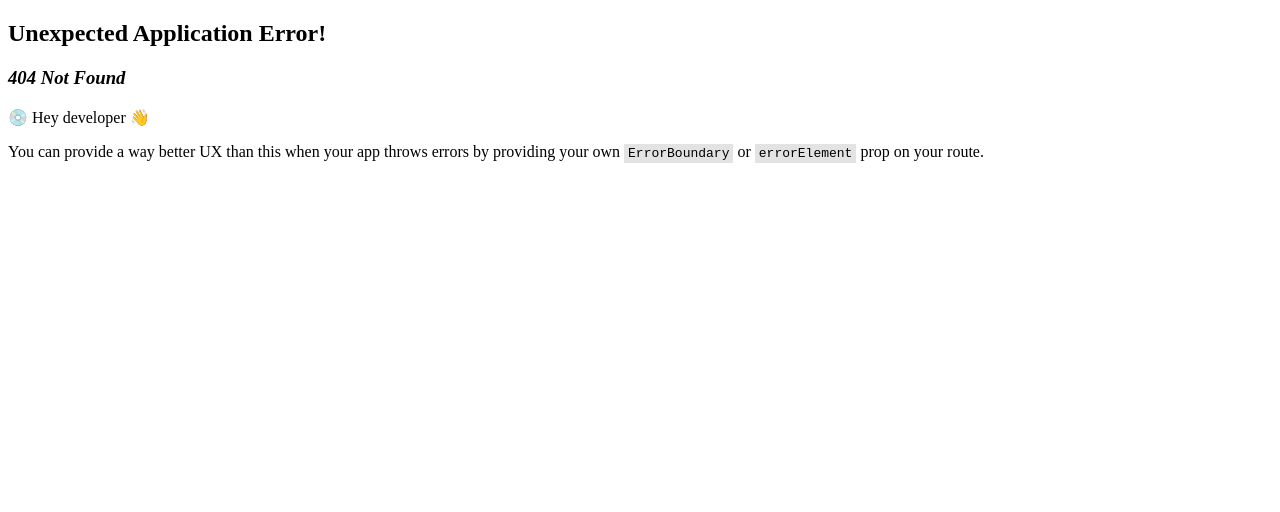
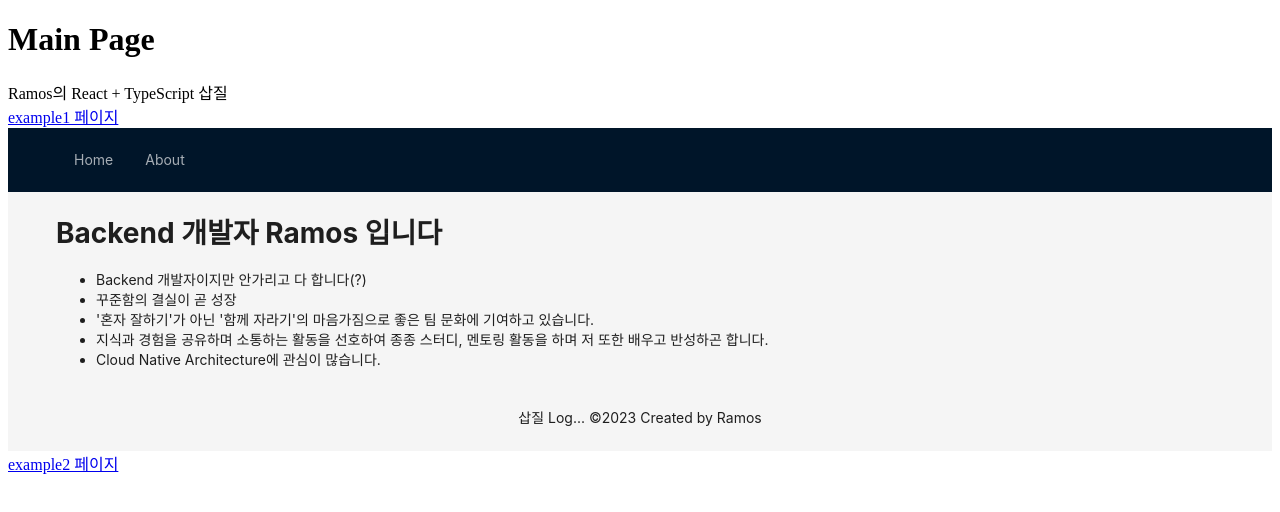
Before and after one commit to alanhakhyeonsong/what-is-hooront, a React (Vite) app: page /about in a window 1280 px wide. Before the commit this address had no page. Shown: the top 512 px of the page. Built offline with nearby package versions, Linux system fonts and the light colour scheme.

Commit message:
Feat: Header, Footer 조합의 Common Layout 구성 및 react-router 중첩

```diff
--- /dev/null
+++ b/src/components/about/About.tsx
@@ -0,0 +1,18 @@
+const About = () => {
+  return (
+    <>
+      <h1>Backend 개발자 Ramos 입니다</h1>
+      <div>
+        <ul>
+          <li>Backend 개발자이지만 안가리고 다 합니다(?)</li>
+          <li>꾸준함의 결실이 곧 성장</li>
+          <li>'혼자 잘하기'가 아닌 '함께 자라기'의 마음가짐으로 좋은 팀 문화에 기여하고 있습니다.</li>
+          <li>지식과 경험을 공유하며 소통하는 활동을 선호하여 종종 스터디, 멘토링 활동을 하며 저 또한 배우고 반성하곤 합니다.</li>
+          <li>Cloud Native Architecture에 관심이 많습니다.</li>
+        </ul>
+      </div>
+    </>
+  )
+}
+
+export default About;
--- a/src/components/example2/Example2.tsx
+++ /dev/null
@@ -1,9 +0,0 @@
-const Example2 = () => {
-  return (
-    <>
-      <h1>Example2 page</h1>
-    </>
-  );
-};
-
-export default Example2;
--- a/src/layouts/CommonLayout.tsx
+++ b/src/layouts/CommonLayout.tsx
@@ -1,12 +1,40 @@
-import { Layout } from 'antd';
-import { Header } from 'antd/es/layout/layout';
+import { Layout, Menu } from 'antd';
+import { Content, Footer, Header } from 'antd/es/layout/layout';
+import { Suspense } from 'react';
+import { Link,Outlet } from 'react-router-dom';
 
+const items = [
+  {
+    key: 1,
+    label: (
+      <Link to='/'>Home</Link>
+    )
+  },
+  {
+    key: 2,
+    label: (
+      <Link to="/about">About</Link>
+    )
+  }
+];
 
 export const CommonLayout = () => {
   return (
     <Layout>
       <Header style={{ display: 'flex', alignItems: 'center' }}>
+        <Menu
+          theme='dark'
+          mode='horizontal'
+          items={items}
+          style={{ flex: 1, minWidth: 0 }}
+        />
       </Header>
+      <Content style={{ padding: '0 48px' }}>
+        <Suspense>
+          <Outlet />
+        </Suspense>
+      </Content>
+      <Footer style={{ textAlign: 'center' }}>삽질 Log... ©2023 Created by Ramos</Footer>
     </Layout>
   );
 };
--- /dev/null
+++ b/src/pages/about/About.tsx
@@ -0,0 +1,10 @@
+import About from '@/components/about/About';
+
+const AboutPage = () => {
+
+  return (
+    <About />
+  );
+};
+
+export default AboutPage;
--- a/src/pages/example1/Example1.tsx
+++ b/src/pages/example1/Example1.tsx
@@ -1,4 +1,4 @@
-import Example1 from '../../components/example1/Example1';
+import Example1 from '@/components/example1/Example1';
 
 const Example1Page = () => {
 
--- a/src/pages/example2/Example2.tsx
+++ /dev/null
@@ -1,9 +0,0 @@
-import Example2 from '../../components/example2/Example2';
-
-const Example2Page = () => {
-  return (
-    <Example2 />
-  );
-};
-
-export default Example2Page;
--- a/src/router/routes/index.tsx
+++ b/src/router/routes/index.tsx
@@ -2,9 +2,10 @@ import { lazy, Suspense } from 'react';
 import { RouteObject } from 'react-router-dom';
 
 import App from '@/App';
+import { CommonLayout } from '@/layouts/CommonLayout';
 
 const Example1 = lazy(() => import('@/pages/example1/Example1'));
-const Example2 = lazy(() => import('@/pages/example2/Example2'));
+const About = lazy(() => import('@/pages/about/About'));
 
 const loading = <div>loading...</div>
 
@@ -15,13 +16,19 @@ export const allRoutes: RouteObject[] = [
     /* 중첩 구조 */
     children: [
       {
-        path: 'example1',
-        element: <Suspense fallback={loading}><Example1 /></Suspense>
-      }
+        path: '',
+        element: <Suspense fallback={loading}><CommonLayout /></Suspense>,
+        children: [
+          {
+            path: '/',
+            element: <Suspense fallback={loading}><Example1 /></Suspense>
+          },
+          {
+            path: '/about',
+            element: <Suspense fallback={loading}><About /></Suspense>
+          }
+        ],
+      },
     ]
   },
-  {
-    path: '/example2',
-    element: <Suspense fallback={loading}><Example2 /></Suspense>
-  }
 ]
```
